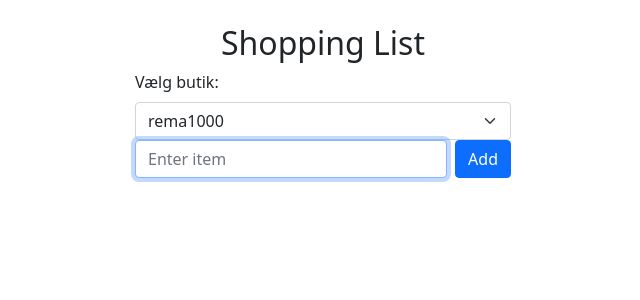
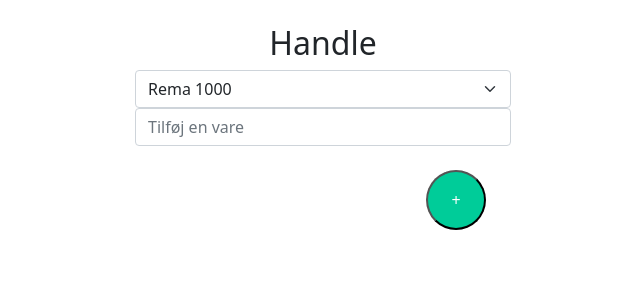
Before and after one commit to perhund/handle, a Flask app: page / in a window 1280 px wide. Shown: the top 300 px of the page, without its empty margins (317-957 px from the left). Run offline with Flask 3, Linux system fonts and the light colour scheme.

Commit message:
UI stuff

```diff
--- a/app.py
+++ b/app.py
@@ -58,7 +58,7 @@ def add_item():
     # If the last word is a number, treat it as quantity.
     if len(parts) > 1 and parts[1].isdigit():
         item_name = parts[0]
-        quantity = parts[1]
+        quantity = int(parts[1])
     else:
         item_name = item_name_quantity
         quantity = 1
--- a/category_orders.json
+++ b/category_orders.json
@@ -1,5 +1,5 @@
 {
-    "rema1000": [
+    "Rema 1000": [
         "Frugt og Grønt",
         "Brød",
         "Kolonial",
@@ -12,7 +12,7 @@
         "Børn",
         "Snacks"
     ],
-    "netto": [
+    "Netto": [
         "Frugt og Grønt",
         "Kød",
         "Brød",
--- a/templates/_items.html
+++ b/templates/_items.html
@@ -3,13 +3,19 @@
   {% if loop.first or item.category != items[loop.index0 - 1].category %}
   <li class="list-group-item category-header">{{ item.category }}</li>
   {% endif %}
-  <li class="list-group-item d-flex justify-content-between align-items-center">
-    <span>{{ item.quantity }}x {{ item.name }}</span>
-    <a href="{{ url_for('remove_item', removed_item=item.name) }}"
-      hx-get="{{ url_for('remove_item', removed_item=item.name) }}" hx-target="#items-container"
-      hx-swap="innerHTML" hx-include="#store" class="btn btn-danger btn-sm">
-      Remove
-    </a>
+  <li class="list-group-item d-flex align-items-center">
+    <div class="col-auto me-1">
+      <button class="checkbox-btn" hx-get="{{ url_for('remove_item', removed_item=item.name) }}"
+        hx-target="#items-container" hx-swap="innerHTML" hx-include="#store"></button>
+    </div>
+    <div class="col-1 me-1">
+      {% if item.quantity > 1 %}
+      {{ item.quantity }}
+      {% endif %}
+    </div>
+    <div class="col">
+      {{ item.name }}
+    </div>
   </li>
   {% endfor %}
 </ul>
--- a/templates/index.html
+++ b/templates/index.html
@@ -14,6 +14,7 @@
     .container {
       max-width: 400px;
       margin: 0 auto;
+      position: relative;
     }
 
     .category-header {
@@ -23,17 +24,57 @@
       font-size: 0.9em;
       padding: 0.5rem 1rem;
     }
+
+    .floating-btn-container {
+      position: sticky;
+      bottom: 25px;
+      right: 100px;
+      display: flex;
+      justify-content: flex-end;
+      padding-right: 25px;
+      /* Pushes button to the right */
+    }
+
+    .floating-btn {
+      width: 60px;
+      height: 60px;
+      background-color: #0C9;
+      color: #FFF;
+      border-radius: 60px;
+      text-align: center;
+    }
+
+    .checkbox-btn {
+      width: 24px;
+      height: 24px;
+      border: 2px solid #28a745;
+      /* Green checkbox border */
+      background-color: white;
+      color: #28a745;
+      font-size: 16px;
+      font-weight: bold;
+      text-align: center;
+      line-height: 18px;
+      border-radius: 4px;
+      cursor: pointer;
+      margin-right: 10px;
+      /* Space between checkbox and text */
+    }
+
+    .checkbox-btn:hover {
+      background-color: #28a745;
+      color: white;
+    }
   </style>
 </head>
 
 <body>
   <div class="container my-4">
-    <h2 class="text-center">Shopping List</h2>
+    <h2 class="text-center">Handle</h2>
 
     <!-- Store selection form -->
     <form hx-get="{{ url_for('items_partial') }}" hx-target="#items-container" hx-swap="innerHTML"
       hx-trigger="change from:#store">
-      <label for="store" class="form-label">Vælg butik:</label>
       <select name="store" id="store" class="form-select">
         {% for s in stores %}
         <option value="{{ s }}" {% if s==store %}selected{% endif %}>{{ s }}</option>
@@ -42,16 +83,24 @@
     </form>
 
     <!-- Add item form with htmx -->
-    <form id="add-item-form" class="d-flex justify-content-between mb-4" hx-post="{{ url_for('add_item') }}"
+    <form id="add-item-form" class="sticky-top d-flex justify-content-between mb-4" hx-post="{{ url_for('add_item') }}"
       hx-target="#items-container" hx-swap="innerHTML" hx-on--after-request="this.reset()" hx-include="#store">
-      <input type="text" name="item" id="item-input" class="form-control" placeholder="Enter item" required autofocus>
-      <button type="submit" class="btn btn-primary ms-2">Add</button>
+      <input type="text" name="item" id="item-input" class="form-control" placeholder="Tilføj en vare" required>
     </form>
 
     <!-- List of items grouped by category -->
-    <div id="items-container" hx-on::after-settle="document.getElementById('item-input').focus()">
+    <div id="items-container">
       {% include '_items.html' %}
     </div>
+
+
+    <div class="floating-btn-container">
+      <button class="floating-btn"  onclick="document.getElementById('item-input').focus();">
+      +</button>
+    </div>
+
+
+
   </div>
 
 </body>
```
